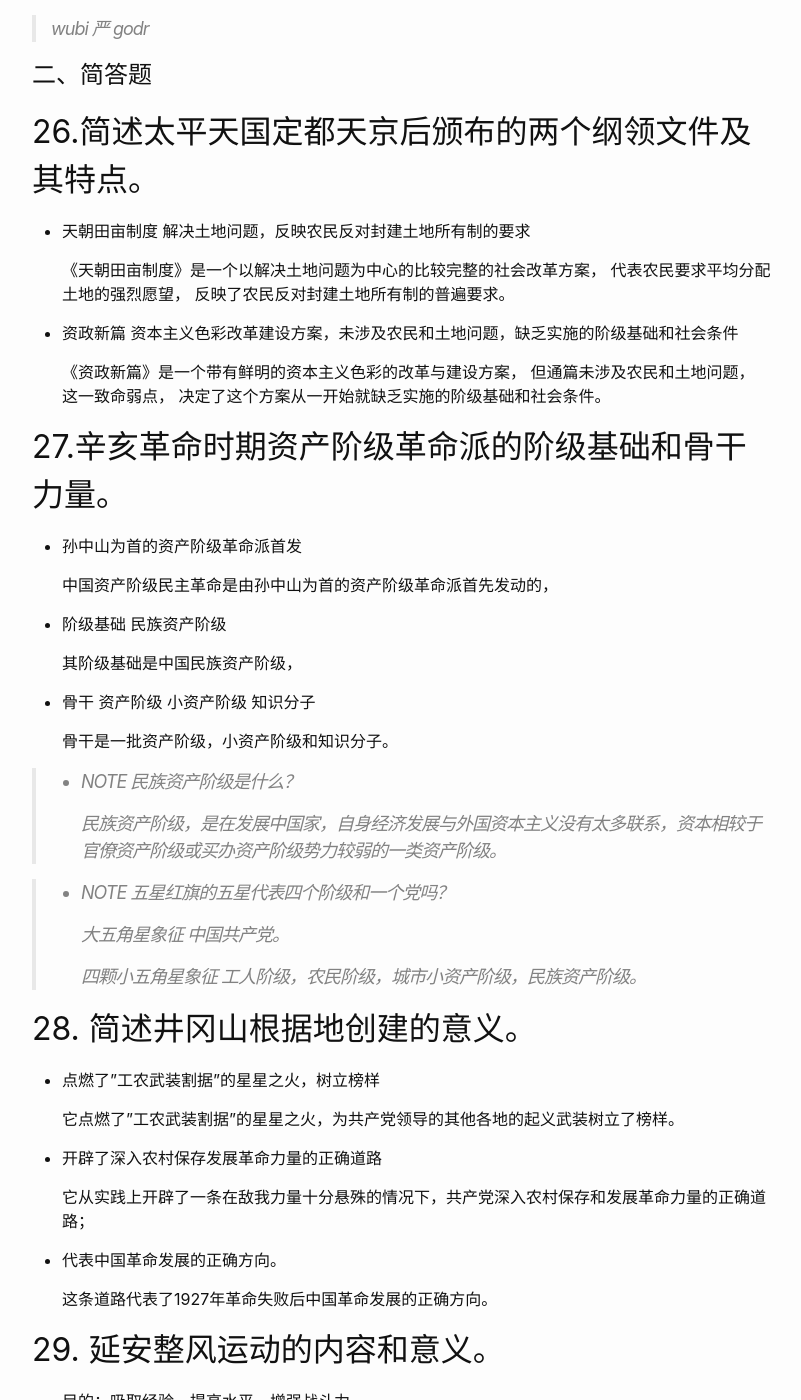
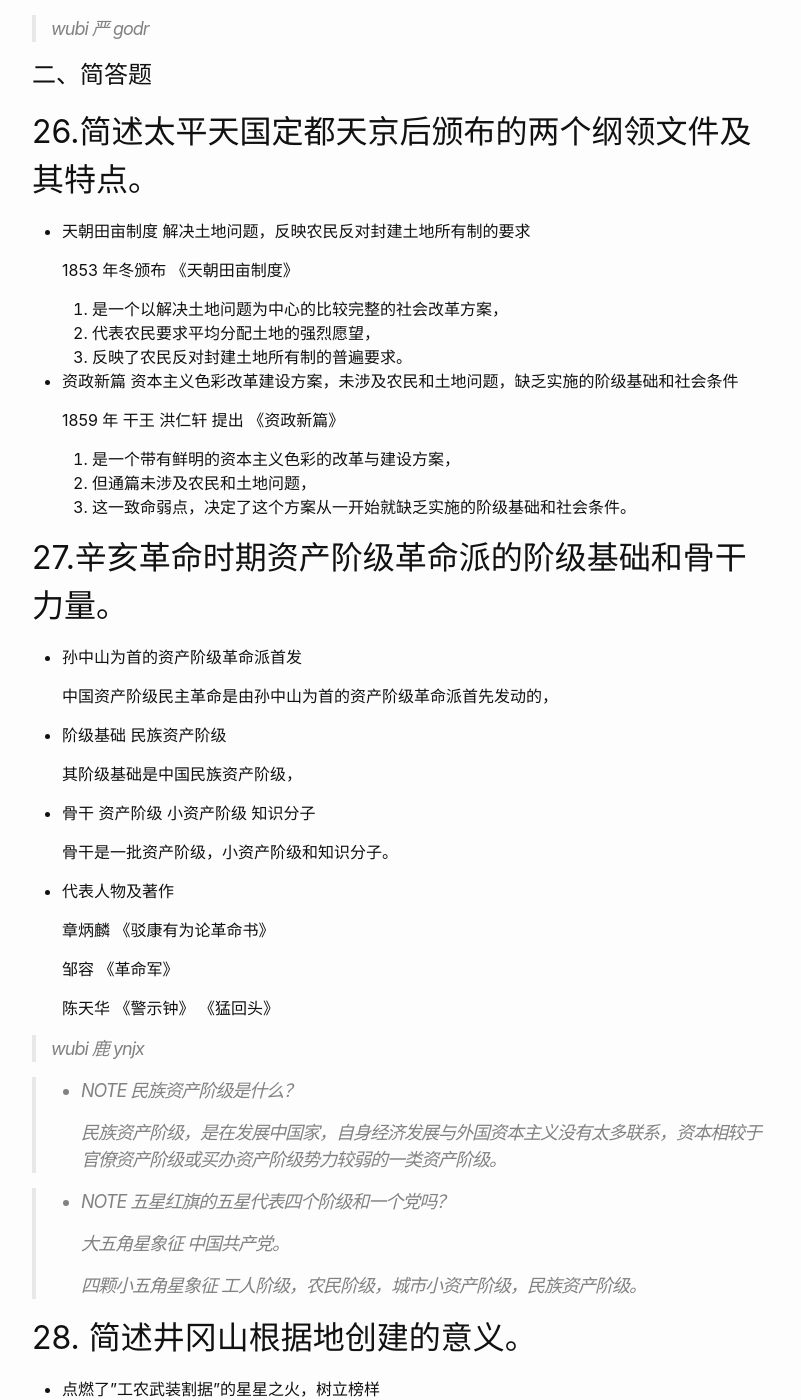
Before and after one commit to wangtiga/wangtiga.github.io, a Jekyll site: the page built from _posts/2020-11-21-3708_2019_10.md, in a window 1280 px wide and 1400 px high, scrolled down 13322 px. Shown: the whole window, without its empty margins (238-1039 px from the left). Built offline with Jekyll 4.4.1, drawn with Linux system fonts in a browser that asks for light colours.

Commit message:
updated from notep

```diff
--- a/_previews/2020-11-21-3708_2019_10.md
+++ b/_posts/2020-11-21-3708_2019_10.md
@@ -272,17 +272,20 @@ A
 
 - 天朝田亩制度 解决土地问题，反映农民反对封建土地所有制的要求
 
-  《天朝田亩制度》是一个以解决土地问题为中心的比较完整的社会改革方案，
-  代表农民要求平均分配土地的强烈愿望，
-  反映了农民反对封建土地所有制的普遍要求。
+  1853 年冬颁布 《天朝田亩制度》
+
+  1. 是一个以解决土地问题为中心的比较完整的社会改革方案，
+  2. 代表农民要求平均分配土地的强烈愿望，
+  3. 反映了农民反对封建土地所有制的普遍要求。
 
 
 - 资政新篇 资本主义色彩改革建设方案，未涉及农民和土地问题，缺乏实施的阶级基础和社会条件
 
-  《资政新篇》是一个带有鲜明的资本主义色彩的改革与建设方案，
-  但通篇未涉及农民和土地问题，
-  这一致命弱点，
-  决定了这个方案从一开始就缺乏实施的阶级基础和社会条件。
+  1859 年 干王 洪仁轩 提出 《资政新篇》
+
+  1. 是一个带有鲜明的资本主义色彩的改革与建设方案，
+  2. 但通篇未涉及农民和土地问题，
+  3. 这一致命弱点，决定了这个方案从一开始就缺乏实施的阶级基础和社会条件。
 
 
 ## 27.辛亥革命时期资产阶级革命派的阶级基础和骨干力量。
@@ -299,6 +302,16 @@ A
 
   骨干是一批资产阶级，小资产阶级和知识分子。
 
+- 代表人物及著作
+
+  章炳麟 《驳康有为论革命书》
+
+  邹容 《革命军》
+
+  陈天华 《警示钟》 《猛回头》
+
+
+> wubi 鹿 ynjx
 
 > - NOTE 民族资产阶级是什么？
 >
```
Also changed, not shown: _previews/2020-11-15-3708_summary.md (+14 -3 lines), _previews/2020-11-21-3708_2020_08.md (+10 -7 lines), _posts/2020-07-14-3708_2019_04.md (renamed from _previews/2020-07-14-3708_2019_04.md).
